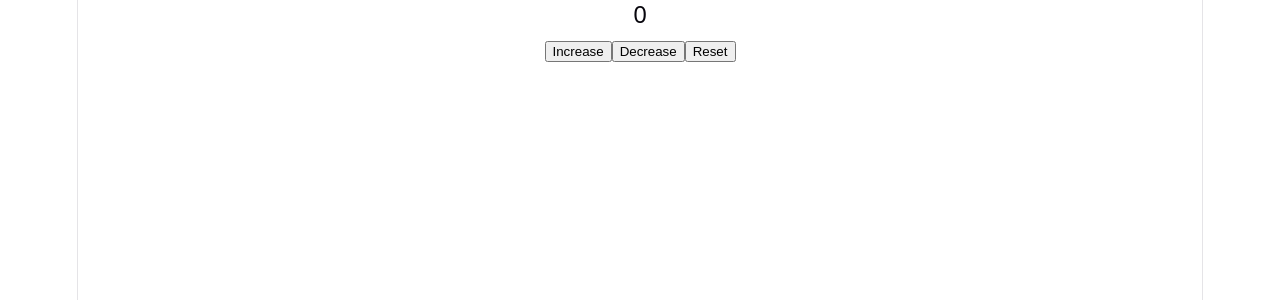
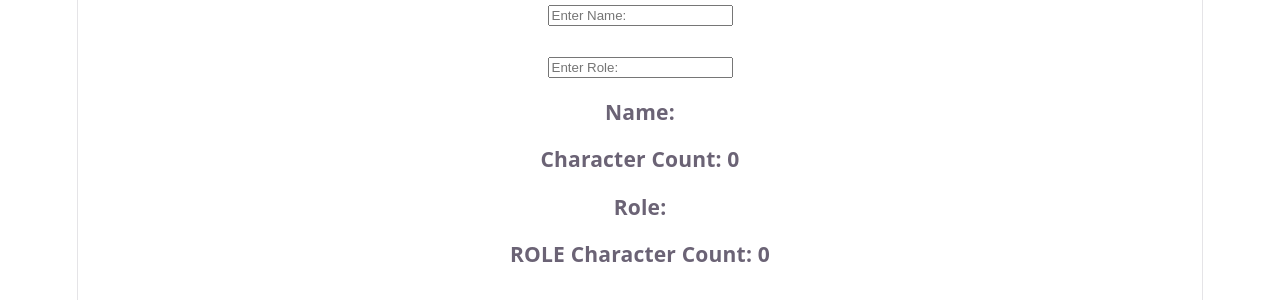
Before and after one commit to Ayushb1234/React-JS-Full-Course-Notes, a React (Vite) app in the folder react-course/: page / in a window 1280 px wide. Shown: the top 300 px of the page. Built offline with nearby package versions, Linux system fonts and the light colour scheme.

Commit message:
Profile card generator

```diff
--- a/react-course/src/App.jsx
+++ b/react-course/src/App.jsx
@@ -60,6 +60,8 @@ import { useState } from 'react';
 function App() {
 
   const [count,setCount] = useState(0);
+  const [name,setName] = useState("");
+  const [role,setRole] = useState("");
 
     return (
         <div>
@@ -69,14 +71,32 @@ function App() {
             <Profile Name="Rahul" Role="Backend Developer" />
             <Profile Name="Sneha" Role="Data Scientist" /> */}
 
-            <h2>{count}</h2>
+            {/* <h2>{count}</h2> */}
 
-            <button onClick={() =>  setCount(count + 1)}> Increase </button>
+            {/* <button onClick={() =>  setCount(count + 1)}> Increase </button>
             <button onClick={() => { if (count > 0){
                 setCount(count - 1);
             }
             }}> Decrease </button>
-            <button onClick={() => setCount(0)}> Reset </button>
+            <button onClick={() => setCount(0)}> Reset </button> */}
+
+            <input type="text" value={name} placeholder='Enter Name:' onChange={(e) => { setName(e.target.value); setCount(count+1)}} />
+
+            <br />
+            <br />
+
+
+            <input type="text"  value={role} placeholder='Enter Role:' onChange={(e) => {setRole(e.target.value); setCount(count+1)}} />
+
+             <h3>Name: {name}</h3>
+            <h3>Character Count: {name.length}</h3>
+
+            <h3>Role: {role}</h3>
+            <h3> ROLE Character Count: {role.length}</h3>
+
+
+
+
 
         </div>
     );
```
